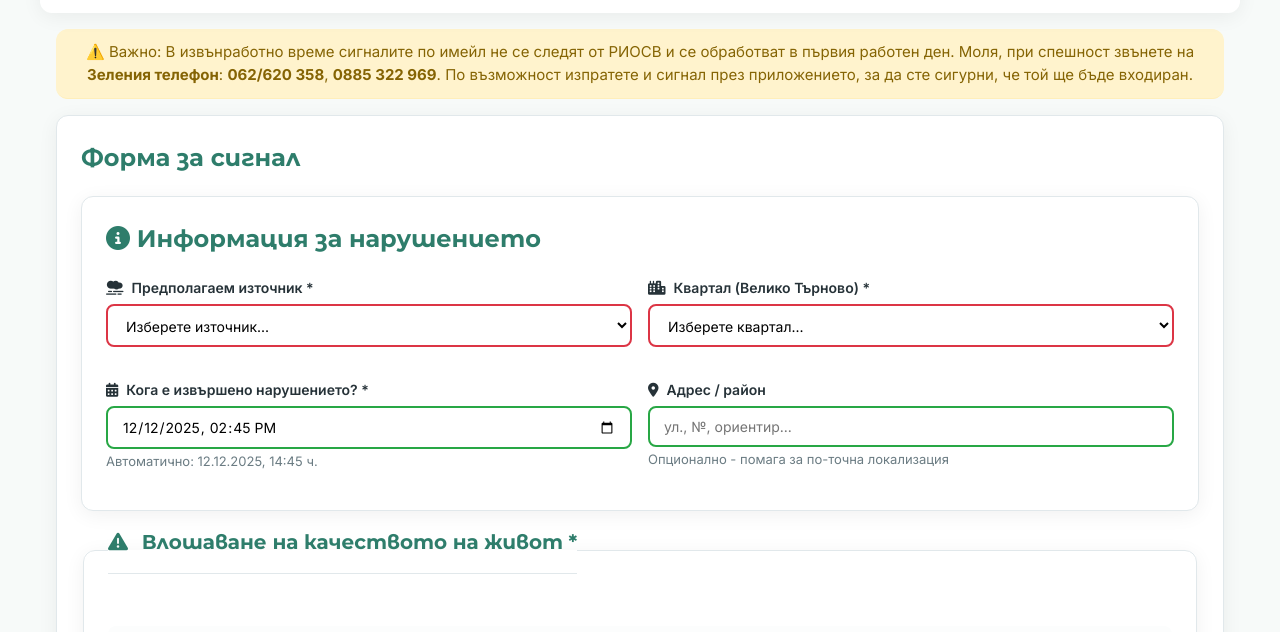
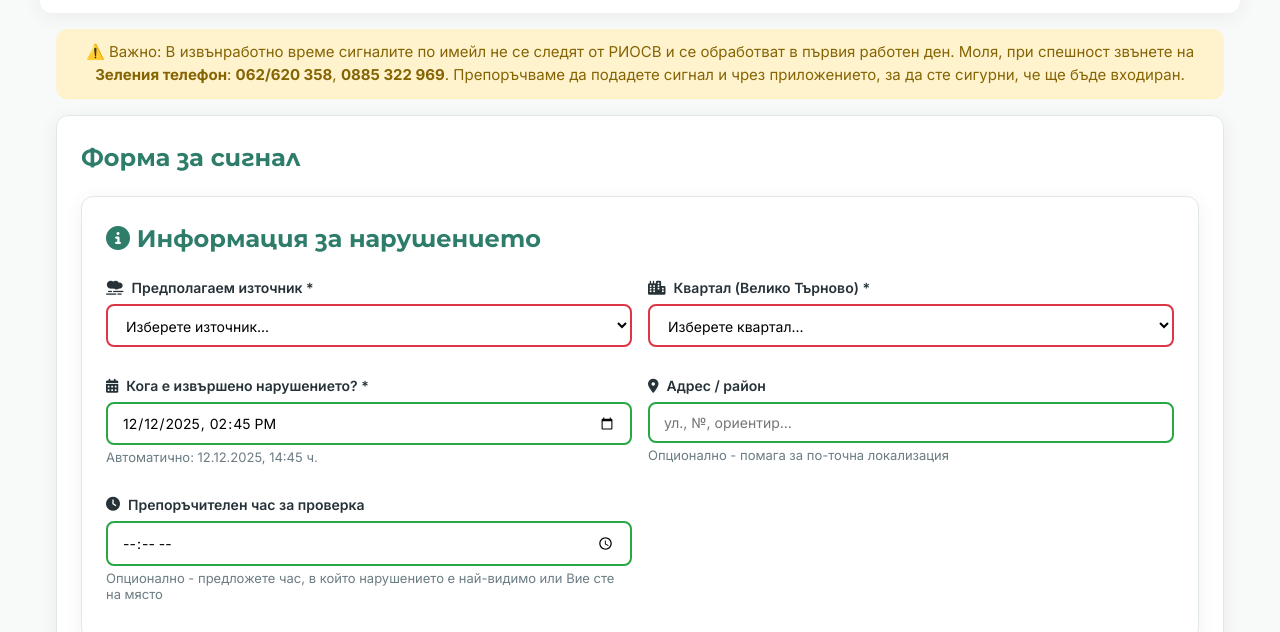
Before and after one commit to tireshavashvt/signal2riosv_vt, a website: page index.html in a window 1280 px wide. Shown: the part 126-758 px from the top of the page. Drawn offline with nearby package versions, Linux system fonts and the light colour scheme.

Commit message:
Update index.html
Added: Recommended Inspection Time

```diff
--- a/index.html
+++ b/index.html
@@ -151,13 +151,13 @@
     }
 
     /* Enhanced form controls */
-    .form-group{margin-bottom:16px; position:relative;}
+    .form-group{margin-bottom:12px; position:relative;}
     label{
       display:block; font-weight:600; margin-bottom:6px; color:var(--text);
       font-size:14px;
       display:flex; align-items:center; gap:8px; /* For icons */
     }
-    input[type="text"], input[type="email"], input[type="tel"], select, textarea, input[type="datetime-local"]{
+    input[type="text"], input[type="email"], input[type="tel"], input[type="time"], input[type="date"], select, textarea, input[type="datetime-local"]{
       width:100%; padding:10px 14px; border:2px solid var(--border);
       border-radius:8px; background:#fff; outline:none;
       transition:all .2s ease; font-size:14px; font-family:inherit;
@@ -281,7 +281,9 @@
     }
     .check:nth-child(odd) { background: var(--checkbox-bg-odd); }
     .check:nth-child(even) { background: var(--checkbox-bg-even); }
-    .check:hover{background:#e9f2f0; border-color:var(--accent-2)}
+    @media (hover: hover) {
+      .check:hover{background:#e9f2f0; border-color:var(--accent-2)}
+    }
     .check input[type="checkbox"]{
       width:18px; height:18px; margin:0; cursor:pointer; flex-shrink:0;
       accent-color:var(--accent); margin-top:1px;
@@ -1211,7 +1213,7 @@
   <main>
     <div style="background:#fff3cd; color:#856404; padding:12px 20px; font-size:15px; text-align:center; border-bottom:1px solid #ffeeba; border-radius: var(--radius); margin-bottom: 16px;">
       ⚠️ Важно: В извънработно време сигналите по имейл не се следят от РИОСВ и се обработват в първия работен ден. Моля, при спешност звънете на  <strong>Зеления телефон</strong>:
-      <strong><a href="tel:+35962620358" class="phone-link">062/620 358</a></strong>, <strong><a href="tel:+359885322969" class="phone-link">0885 322 969</a></strong>. По възможност изпратете и сигнал през приложението, за да сте сигурни, че той ще бъде входиран.
+      <strong><a href="tel:+35962620358" class="phone-link">062/620 358</a></strong>, <strong><a href="tel:+359885322969" class="phone-link">0885 322 969</a></strong>. Препоръчваме да подадете сигнал и чрез приложението, за да сте сигурни, че ще бъде входиран.
     </div>
     <form id="signalForm" class="card" autocomplete="on">
       <h2>Форма за сигнал</h2>
@@ -1259,6 +1261,12 @@
             <label for="address"><i class="fas fa-map-marker-alt"></i> Адрес / район</label>
             <input id="address" type="text" placeholder="ул., №, ориентир..." aria-describedby="address-hint">
             <div class="hint" id="address-hint">Опционално - помага за по-точна локализация</div>
+          </div>
+
+          <div class="form-group">
+            <label for="visitTimeOnly"><i class="fas fa-clock"></i> Препоръчителен час за проверка</label>
+            <input id="visitTimeOnly" type="time" aria-describedby="visit-time-hint">
+            <div class="hint" id="visit-time-hint">Опционално - предложете час, в който нарушението е най-видимо или Вие сте на място</div>
           </div>
         </div>
       </section>
@@ -1626,6 +1634,10 @@
       const customSource = sanitizeInput(sel('#customSource') ? sel('#customSource').value || '' : '');
       const district = sel('#district').value || '';
       const whenVal = sel('#when').value || '';
+
+      // Само час за предложено време за проверка
+      const visitTimeOnly = sel('#visitTimeOnly').value || '';
+
       const address = sanitizeInput(sel('#address').value || '');
       const subject = sanitizeInput(sel('#subject') ? sel('#subject').value || '' : '');
       const name = (sel('#name').value || '').trim();
@@ -1641,7 +1653,7 @@
       const checks = Array.from(document.querySelectorAll('#checks input:checked')).map(c => c.value);
       const allowStats = sel('#allowStats') ? sel('#allowStats').checked : false;
 
-      return {source, customSource, district, whenVal, address, subject, name, email, phone, desc, checks, allowStats};
+      return {source, customSource, district, whenVal, visitTimeOnly, address, subject, name, email, phone, desc, checks, allowStats};
     }
 
     // Речник с адреси на източници
@@ -1702,6 +1714,11 @@
         violationLine += ` Адрес / Район: ${d.address}.`;
       }
 
+      let visitTimeLine = "";
+      if (d.visitTimeOnly) {
+        visitTimeLine = `Настоявам проверката да бъде извършена в ${d.visitTimeOnly} ч.`;
+      }
+
       const descLine = d.desc ? `Допълнително описание: ${d.desc}` : "";
 
       let conditionalTexts = [];
@@ -1720,7 +1737,7 @@
 
       const footer = `Моля за входящ номер, както и за отговор от Ваша страна в законоустановения срок - на e-mail: ${d.email}.\n\nДата: ${todayBG()}    Подпис: ${d.name}`;
 
-      return [header, fromLine, "", intro, bullets, violationLine, descLine, ...conditionalTexts, footer].filter(Boolean).join("\n\n");
+      return [header, fromLine, "", intro, bullets, violationLine, visitTimeLine, descLine, ...conditionalTexts, footer].filter(Boolean).join("\n\n");
     }
 
     // Преглед
```
